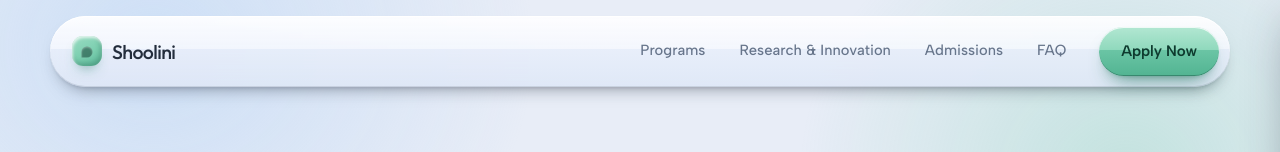
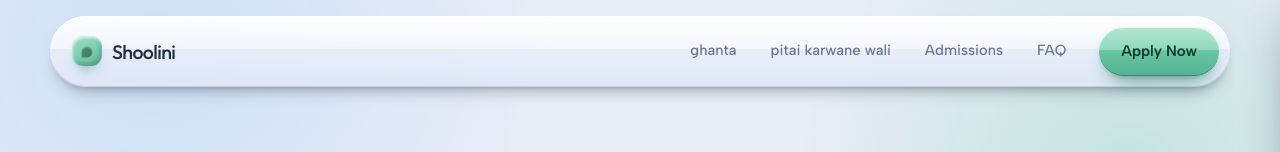
Before and after one commit to 9y9mfmgfh9-cpu/my-website-, a plain HTML site: page index.html in a window 1280 px wide. Shown: the top 152 px of the page. Drawn offline with Linux system fonts and the light colour scheme.

Commit message:
Update index.html

```diff
--- a/index.html
+++ b/index.html
@@ -16,8 +16,8 @@
         <div class="shell bar">
             <a class="brand" href="#home"><span class="mark" aria-hidden="true"></span>Shoolini</a>
             <nav class="nav">
-                <a href="#features">Programs</a>
-                <a href="#how">Research & Innovation</a>
+                <a href="#features">ghanta</a>
+                <a href="#how">pitai karwane wali</a>
                 <a href="#pricing">Admissions</a>
                 <a href="#faq">FAQ</a>
             </nav>
```
